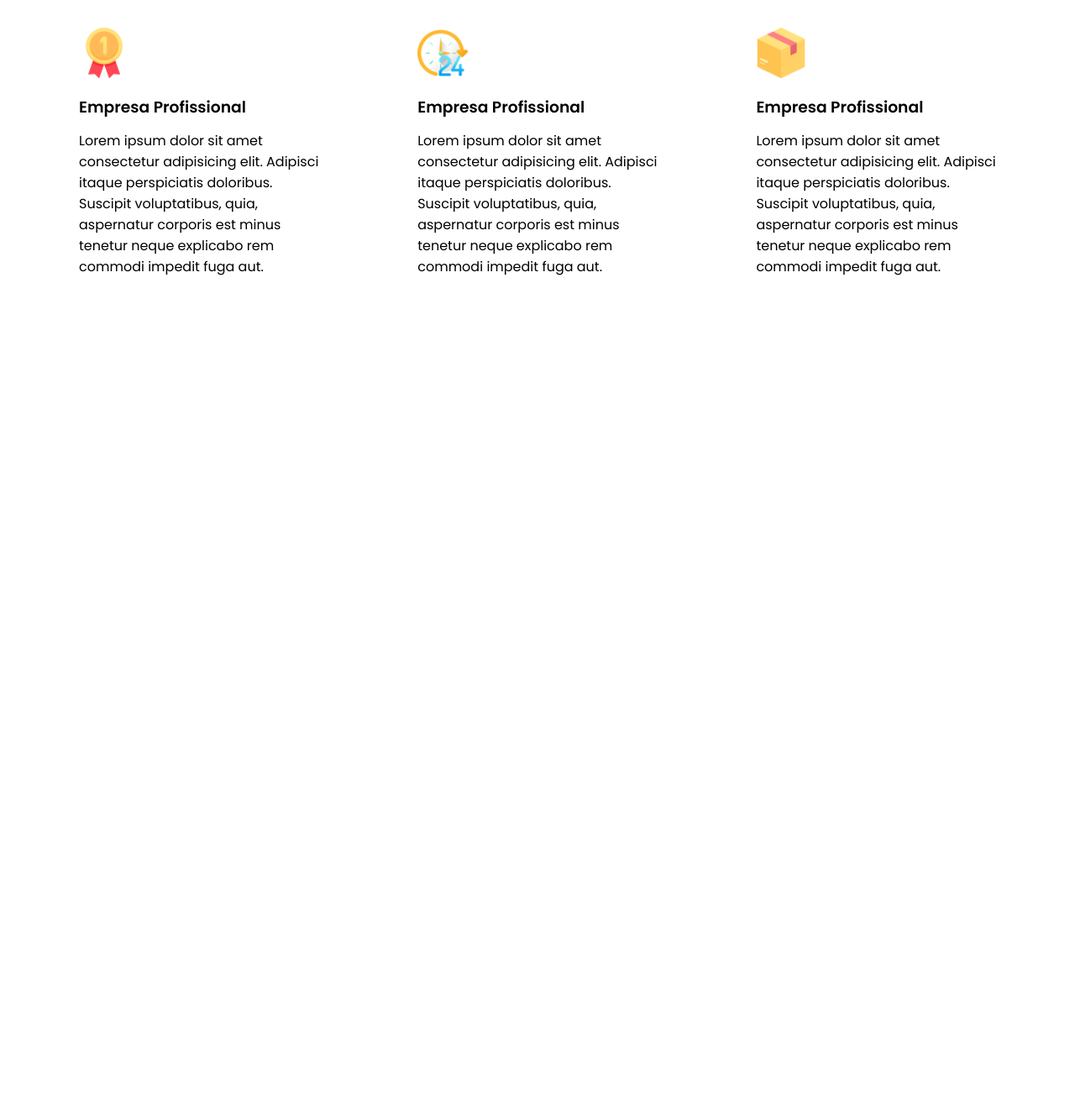
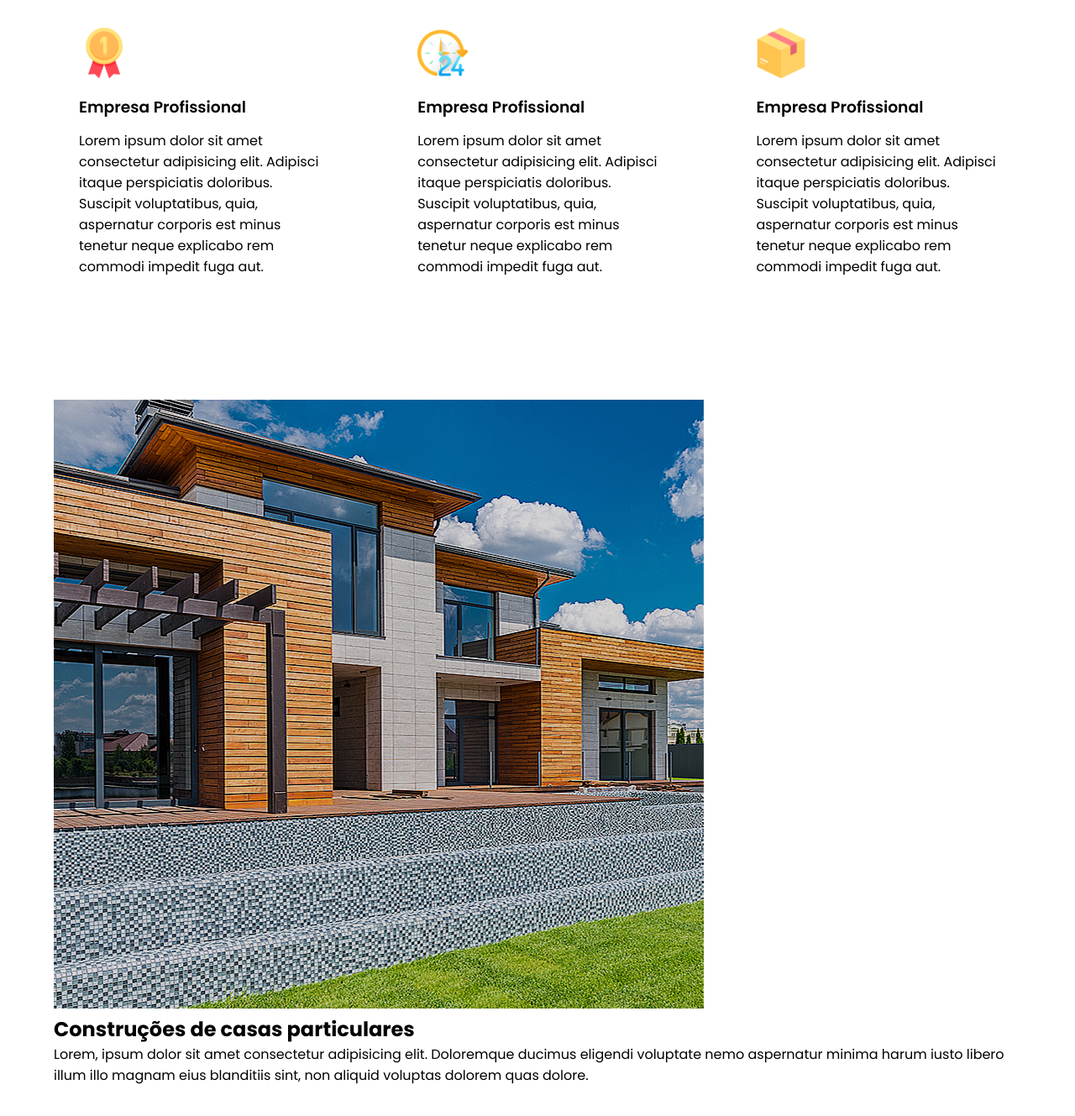
Before and after one commit to danilojduarte/WebSiteResponsivo, a plain HTML site: page index.html in a window 1280 px wide. Shown: the part 816-2145 px from the top of the page at 84% size. Before the commit the page ends 1249 px from the top, so only its background shows below. Drawn offline with Linux system fonts and the light colour scheme.

Commit message:
Gerada Section Casa

```diff
--- a/index.html
+++ b/index.html
@@ -106,6 +106,21 @@
 
     </section>
 
+    <!-- Section Casa -->
+    <section class="casa">
+        <div class="container">
+            <div class="casa__img">
+                <img src="img/casa.png" alt="Anuncio Casa">
+            </div>
+            <div class="casa__text">
+                <h2>Construções de casas particulares</div>
+                    <p>
+                        Lorem, ipsum dolor sit amet consectetur adipisicing elit. Doloremque ducimus eligendi voluptate nemo aspernatur minima harum iusto libero illum illo magnam eius blanditiis sint, non aliquid voluptas dolorem quas dolore.
+                    </p>
+    </section>
+
+
+
 
 
 
```
